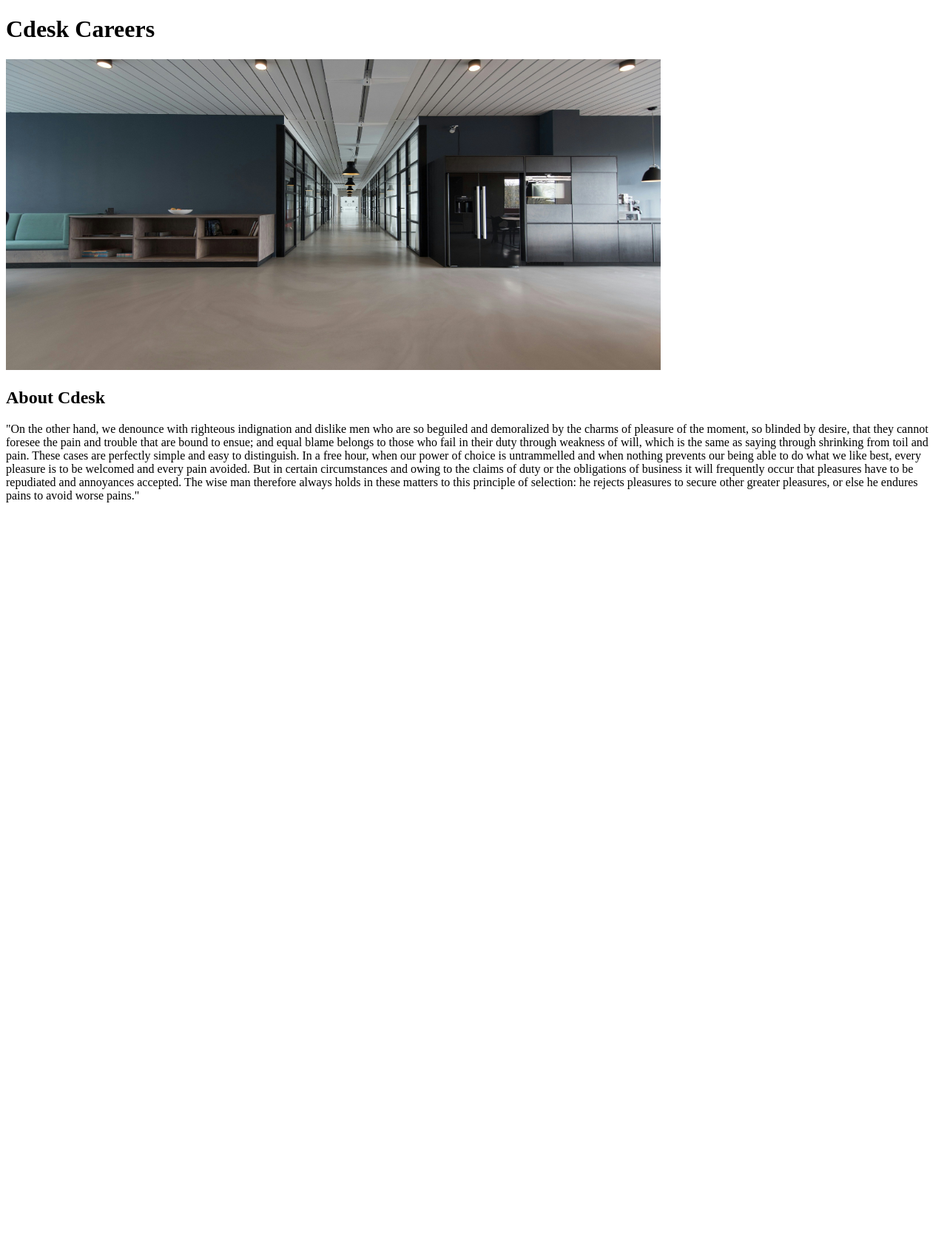
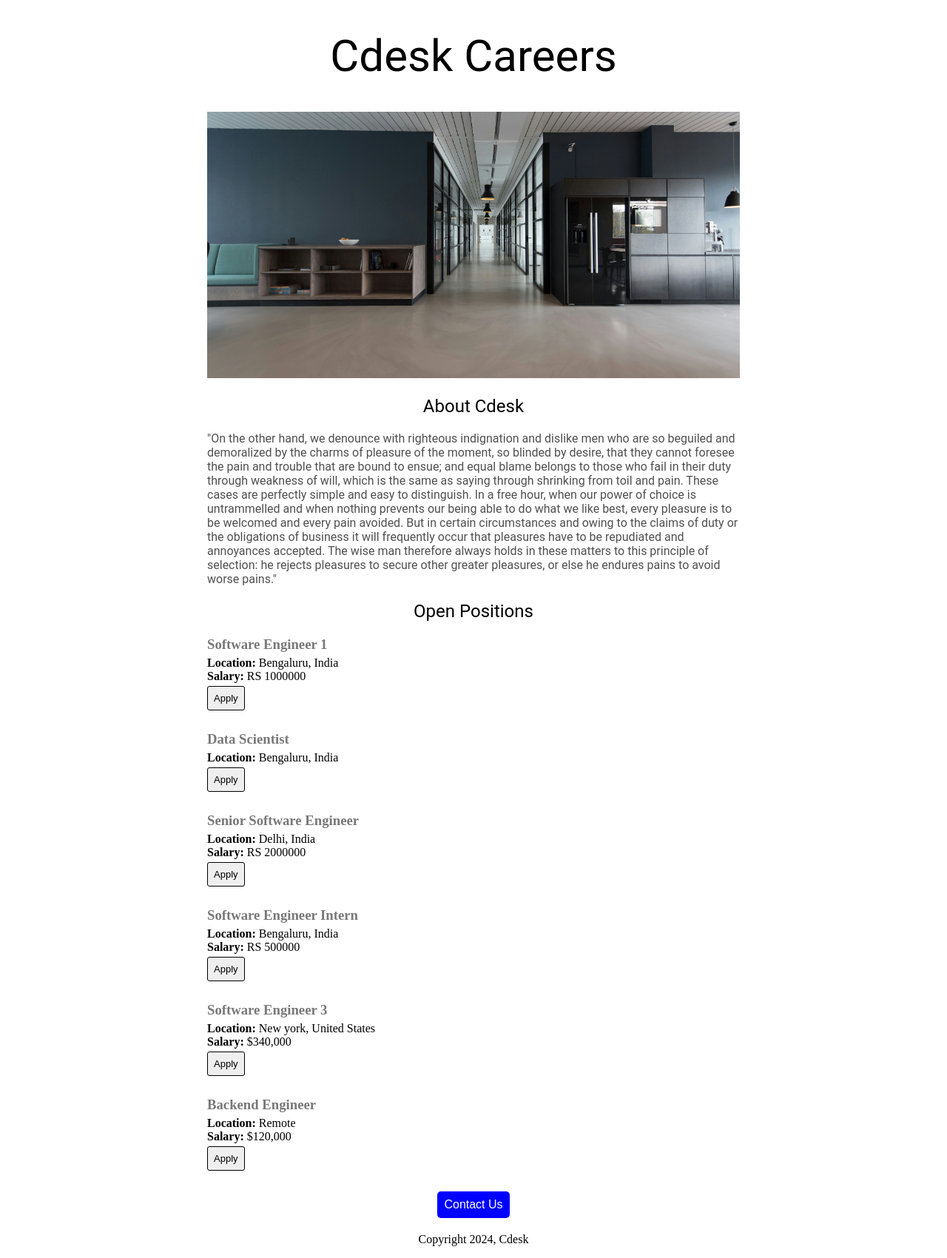
Before and after one commit to namanzzz/company-career-website, a Flask app: page / in a window 1280 px wide. Shown: the whole page at 74% size. Before the commit the page ends 679 px from the top, so only its background shows below. Run offline with Flask 3, Linux system fonts and the light colour scheme.

Commit message:
add Jobs section

```diff
--- a/app.py
+++ b/app.py
@@ -1,11 +1,61 @@
-from flask import Flask, render_template
+from flask import Flask, render_template, jsonify
 
 app = Flask(__name__)
+
+JOBS = [
+  {
+    'id':1,
+    'title':'Software Engineer 1',
+    'location':'Bengaluru, India',
+    'salary':'RS 1000000',
+  },
+  {
+    'id':2,
+    'title':'Data Scientist',
+    'location':'Bengaluru, India',
+    # 'salary': 'RS 1500000',
+  },
+  {
+    'id':3,
+    'title': 'Senior Software Engineer',
+    'location':'Delhi, India',
+    'salary': 'RS 2000000',
+  },
+  {
+    'id':4,
+    'title': 'Software Engineer Intern',
+    'location':'Bengaluru, India',
+    'salary': 'RS 500000',
+  },
+  {
+    'id':5,
+    'title': 'Software Engineer 3',
+    'location':'New york, United States',
+    'salary': '$340,000',
+  },
+  {
+    'id':6,
+    'title': 'Backend Engineer',
+    'location':'Remote',
+    'salary': '$120,000',
+  },
+
+]
+
+
 
 @app.route("/")
 
 def hello_cdesk():
-  return render_template('home.html')
+  return render_template('home.html', jobs = JOBS, company_name='Cdesk')
+
+@app.route("/api/jobs")
+
+def list_jobs():
+  return jsonify(JOBS)
+
+
+
 
 if __name__ == '__main__':
   app.run(host='0.0.0.0', debug=True)
--- a/templates/home.html
+++ b/templates/home.html
@@ -4,17 +4,71 @@
 <html>
   <head>
     <title>Cdesk Careers</title>
+    <style>
+      h1{
+        font-size: 60px;
+        font-family: roboto;
+        font-weight: normal;
+        text-align: center;
+
+      }
+
+      h2{
+        font-family: roboto;
+        font: size; 32px;
+        text-align: center;
+        font-weight: normal;
+      }
+
+      #banner{
+        width: 100%;
+        height: 360px;
+        object-fit: cover;
+
+      }
+      .bodytext{
+        font-family: roboto;
+        color: rgb(80,80,80);
+      }
+
+      #container{
+          max-width: 720px;
+          margin: 0 auto 0 auto;
+      }
+    </style>
   </head>
 
   <body>
-    <h1>Cdesk Careers</h1>
-    <img src="https://ec3206d2-fc0a-4129-a77b-c9f690b3397b-00-1x73lhs6noabr.sisko.replit.dev/static/banner.jpg" height="420"
+
+    <div id="container">
+
+    <h1>
+      {{company_name}}
+      Careers</h1>
+    <img id="banner" src="https://ec3206d2-fc0a-4129-a77b-c9f690b3397b-00-1x73lhs6noabr.sisko.replit.dev/static/banner.jpg" height="420"
       width="70%" />
 
     <h2>About Cdesk</h2>
-    <p>
+    <p class="bodytext">
       "On the other hand, we denounce with righteous indignation and dislike men who are so beguiled and demoralized by the charms of pleasure of the moment, so blinded by desire, that they cannot foresee the pain and trouble that are bound to ensue; and equal blame belongs to those who fail in their duty through weakness of will, which is the same as saying through shrinking from toil and pain. These cases are perfectly simple and easy to distinguish. In a free hour, when our power of choice is untrammelled and when nothing prevents our being able to do what we like best, every pleasure is to be welcomed and every pain avoided. But in certain circumstances and owing to the claims of duty or the obligations of business it will frequently occur that pleasures have to be repudiated and annoyances accepted. The wise man therefore always holds in these matters to this principle of selection: he rejects pleasures to secure other greater pleasures, or else he endures pains to avoid worse pains."
 
     </p>
+    <h2>Open Positions</h2>
+    <div>
+      <!-- adding dynamic data into html -->
+      {% for job in jobs %}
+        {%include 'jobitem.html' %}
+      {% endfor %}
+
+    </div>
+
+      <div style="text-align: center">
+          <button style="text-center; font-family:sans-serif; font-size: 16px; padding: 9px; background-color: blue; color: white; border-radius:5px; border:none; cursor:pointer; ">Contact Us</button>
+          <p style="
+            margin-top: 20px
+            ">Copyright 2024, Cdesk</p>
+      </div>
+
+      </div>
   </body>
 </html>
--- /dev/null
+++ b/templates/jobitem.html
@@ -0,0 +1,19 @@
+<div style="margin-bottom: 20px; padding-bottom: 8px;">
+
+  <h3 style="color: rgb(120,120,120); margin-bottom: 5px;
+">
+    {{job['title']}}
+  </h3>
+
+  <div>
+    <b>Location: </b> {{job['location']}}
+  </div>
+
+  {% if 'salary' in job %}
+  <div>
+    <b>Salary: </b>{{job['salary']}}
+  </div>
+  {% endif %}
+
+  <button style="border:1px solid black; padding:8px; font-size:13px; border-radius:3px; margin-top: 4px; cursor: pointer;">Apply</button>
+</div>
```
